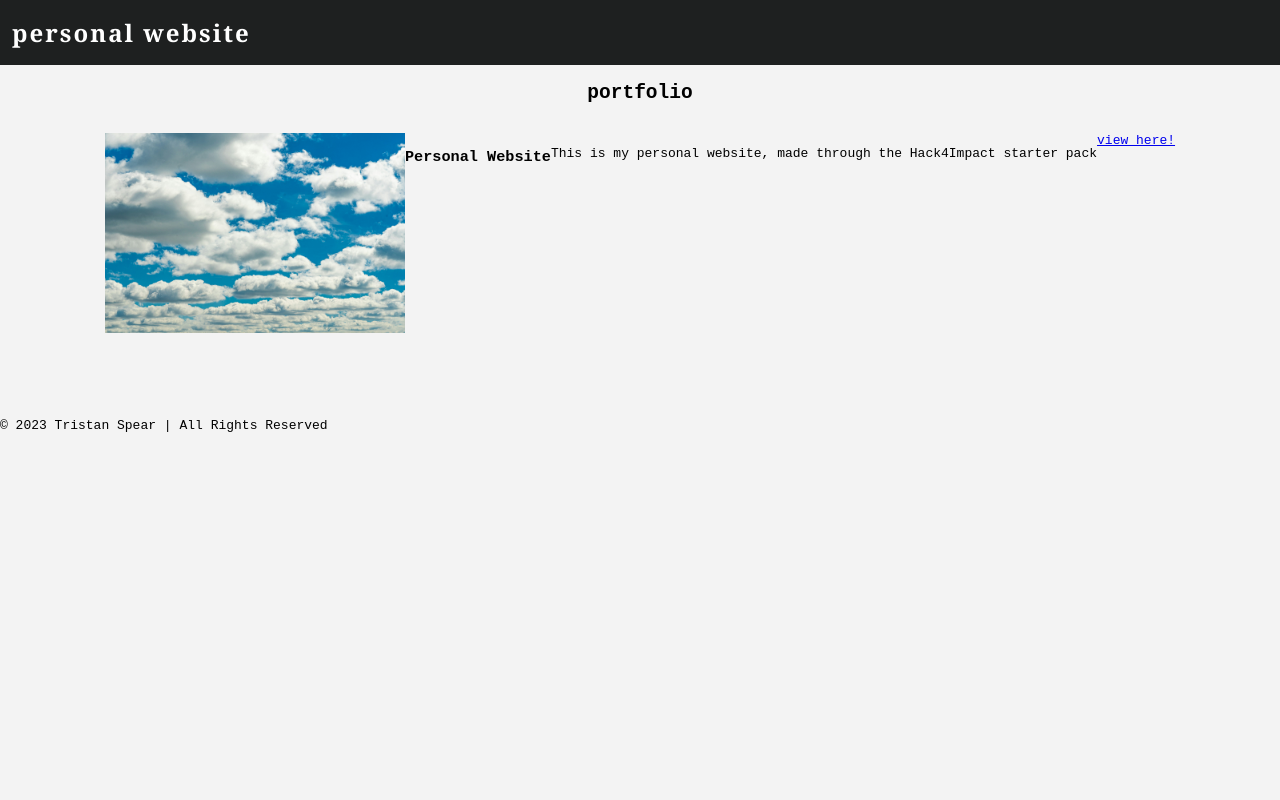
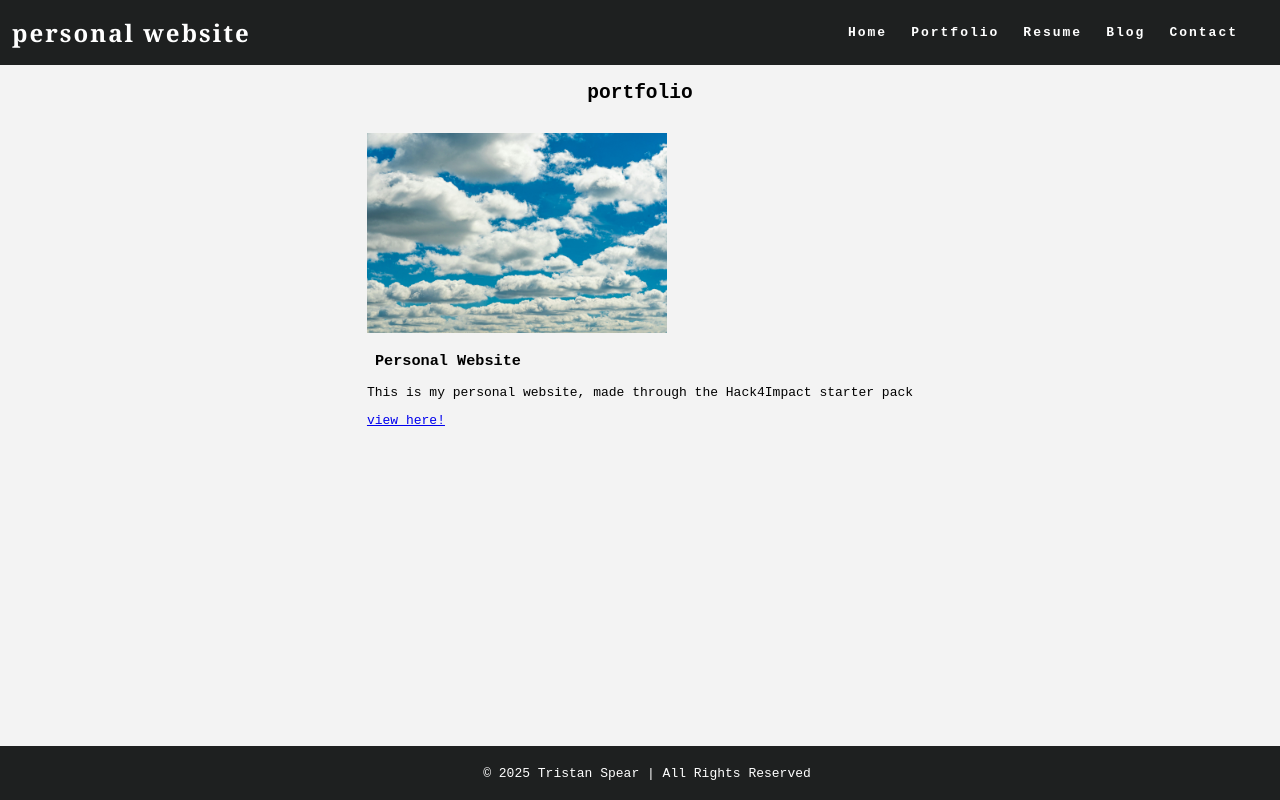
Before and after one commit to tristanspear/tristanspear.github.io, a plain HTML site: page portfolio.html in a window 1280 px wide. Drawn offline with Linux system fonts and the light colour scheme.

Commit message:
Final styling touches

```diff
--- a/portfolio.html
+++ b/portfolio.html
@@ -8,21 +8,25 @@
     <nav class="navbar">
       <h1 class="logo"><a href="index.html">personal website</a></h1>
       <ul class="nav-list">
-
+        <li><a href="index.html">Home</a></li>
+        <li><a href="portfolio.html">Portfolio</a></li>
+        <li><a href="resume.html">Resume</a></li>
+        <li><a href="blog.html">Blog</a></li>
+        <li><a href="contact.html">Contact</a></li>
       </ul>
     </nav>
     <main>
       <h2>portfolio</h2>
-      <div class="project">
+      <div class="project" style="display: block;">
       <a href="./index.html"><img src="sky.jpeg" style="height: 200px;"/></a>
-      <h3>Personal Website</h3>
-      <p>This is my personal website, made through the Hack4Impact starter pack</p>
-      <a href="./index.html">view here!</a>
+      <h3 style="padding-left: 8px; display: block;">Personal Website</h3>
+      <p style="display: block;">This is my personal website, made through the Hack4Impact starter pack</p>
+      <a href="./index.html" style="display: block;">view here!</a>
       </div>
       <br />
     </main>
     <footer>
-        © 2023 Tristan Spear | All Rights Reserved
+        © 2025 Tristan Spear | All Rights Reserved
     </footer>
   </body>
 </html>
--- a/styles.css
+++ b/styles.css
@@ -126,7 +126,7 @@ main {
 }
 
 .project-details {
-  display: flex;
+  display: block;
   background-color: var(--cg-white);
   width: 30%;
   height: 500px;
@@ -251,7 +251,7 @@ form {
 
 /* CSS for footer */
 
-.footer {
+footer {
   display: flex;
   justify-content: center;
   align-items: center;
@@ -262,3 +262,13 @@ form {
   width: 100%;
   height: 2.5rem;
 }
+
+main {
+  flex: 1; /* pushes the footer down */
+}
+
+footer {
+  text-align: center;
+  padding: 7px;
+  background-color: rgb(30, 32, 32); /* optional */
+}
```
Also changed, not shown: blog.html (+13 -4 lines), contact.html (+10 -3 lines), index.html (+2 -2 lines), resume.html (+10 -3 lines).
